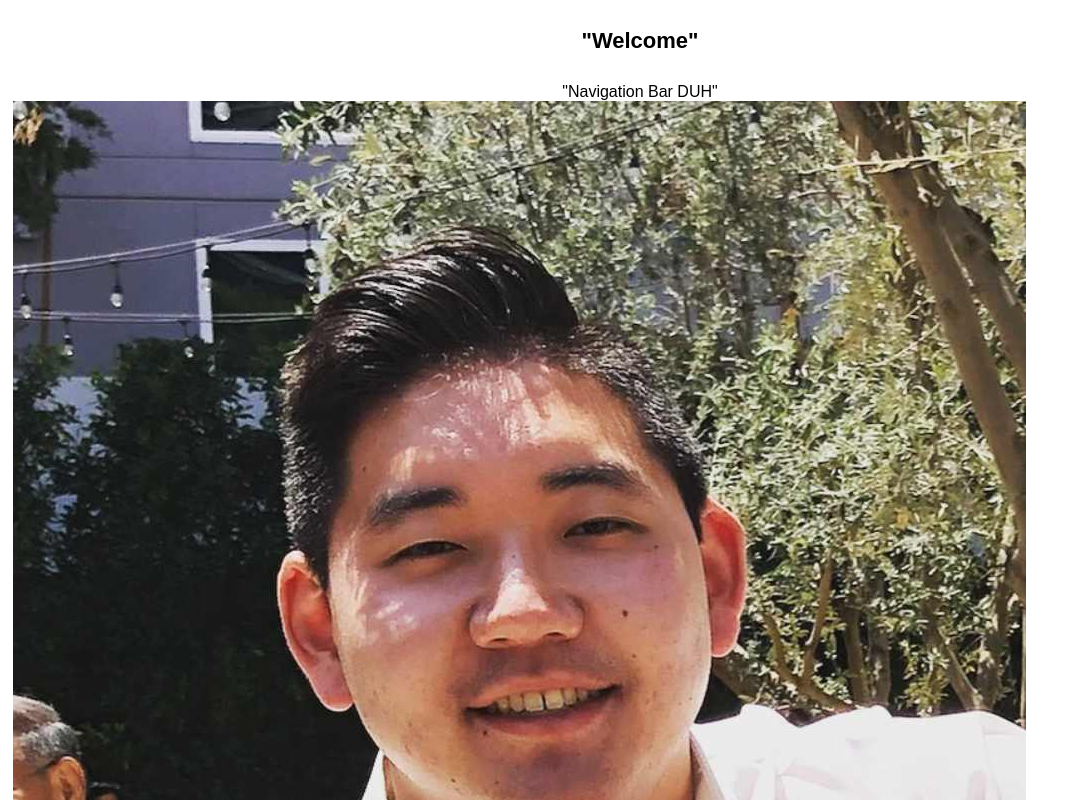
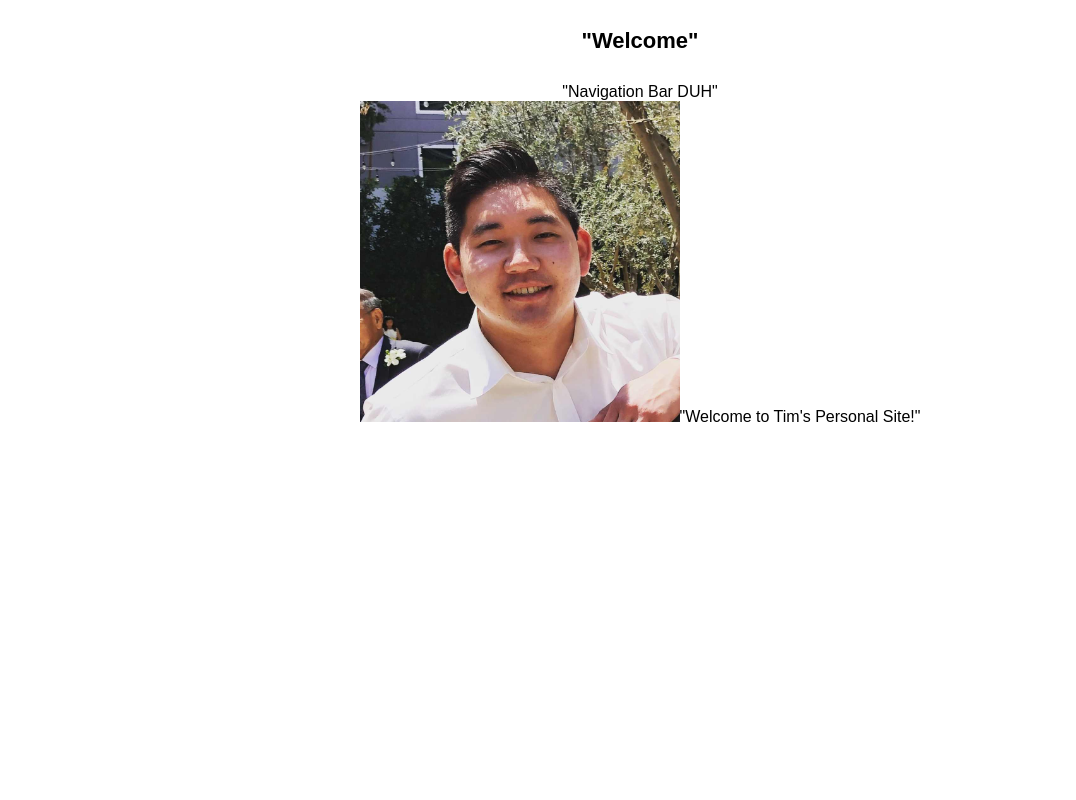
Before and after one commit to Tyjoo26/personal-site, a React (Create React App) app: page / in a window 1280 px wide. Shown: the top 800 px of the page, without its empty margins (0-1076 px from the left). Built offline with nearby package versions, Linux system fonts and the light colour scheme.

Commit message:
Add styling to thumb nail image

```diff
--- a/src/App.css
+++ b/src/App.css
@@ -22,6 +22,10 @@
   font-size: large;
 }
 
+.thumb {
+  height:25%;
+  width:25%;
+}
 @keyframes App-logo-spin {
   from { transform: rotate(0deg); }
   to { transform: rotate(360deg); }
```
